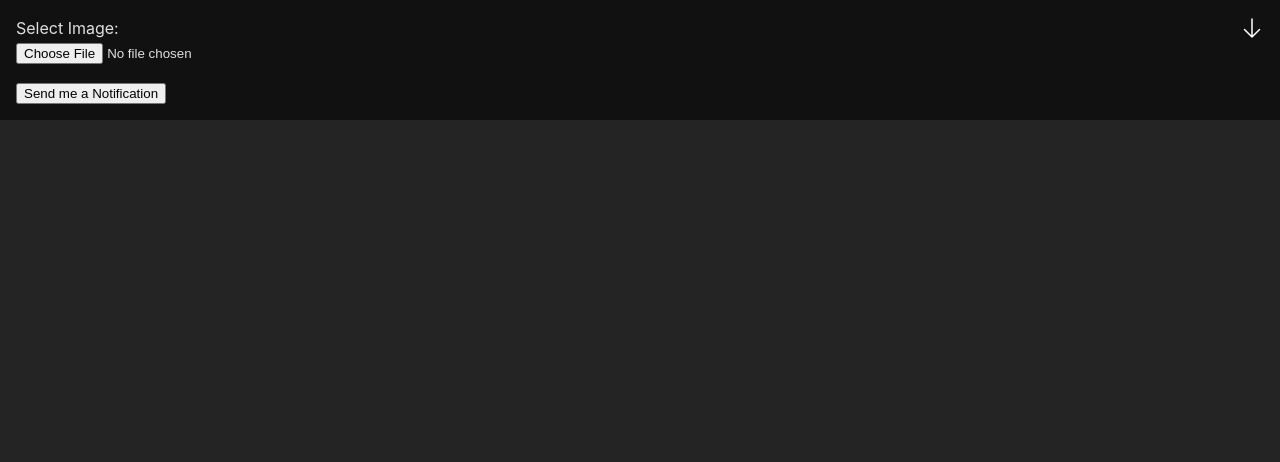
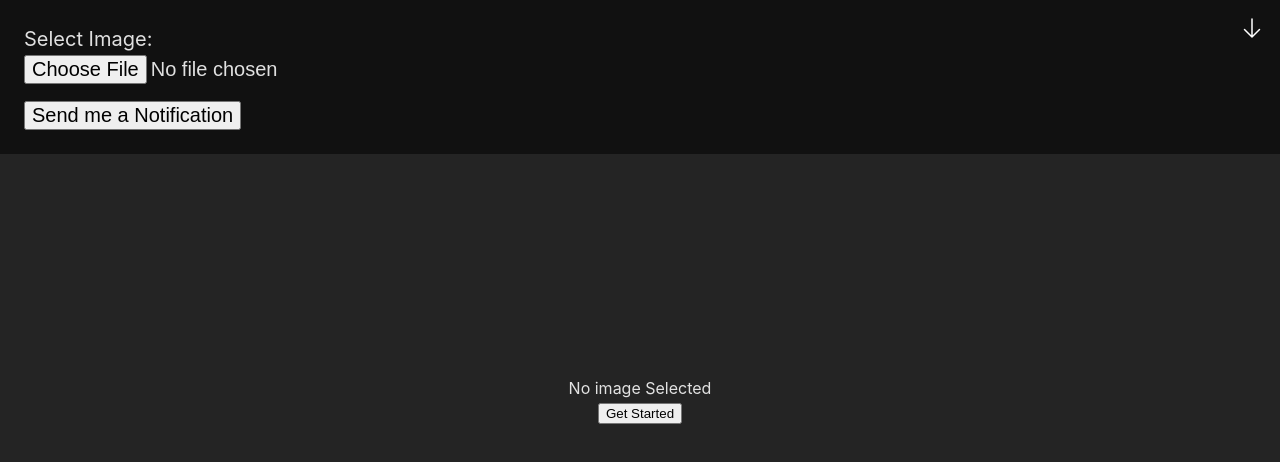
Before and after one commit to EdricY/Quick-Badge, a website built with Vite: page index.html in a window 1280 px wide. Both pictures are taken after a click on the button 1252 px from the left and 30 px from the top of the page. Built offline with nearby package versions, Linux system fonts and the light colour scheme.

Commit message:
style stuff, notifications not working yet

```diff
--- a/index.html
+++ b/index.html
@@ -9,6 +9,13 @@
 </head>
 
 <body>
+  <div id="mainWrap">
+    <img id="mainImg" />
+    <div id="noneMsg">
+      No image Selected<br />
+      <button id="startBtn">Get Started</button>
+    </div>
+  </div>
   <div id="drawer" class="tucked">
     <label class="mt-4">
       <div>
@@ -27,7 +34,7 @@
     </svg>
   </button>
 
-  <img id="mainImg" />
+
   </div>
   <script type="module" src="/main.js"></script>
 </body>
--- a/main.js
+++ b/main.js
@@ -6,9 +6,14 @@ const fileInput = document.getElementById("fileInput");
 const tuckBtn = document.getElementById("tuckBtn");
 const nowBtn = document.getElementById("nowBtn");
 const mainImg = document.getElementById("mainImg");
+const noneMsg = document.getElementById("noneMsg");
+const startBtn = document.getElementById("startBtn");
 
 const storedImg = localStorage.getItem("imgSrc")
-if (storedImg) mainImg.src = storedImg;
+if (storedImg) {
+  noneMsg.style.display = "none";
+  mainImg.src = storedImg;
+}
 
 
 tuckBtn.addEventListener("click", () => {
@@ -16,12 +21,17 @@ tuckBtn.addEventListener("click", () => {
   drawer.classList.toggle("tucked");
 })
 
+startBtn.addEventListener("click", () => {
+  tuckBtn.classList.toggle("tucked");
+  drawer.classList.toggle("tucked");
+})
+
+
 
 nowBtn.addEventListener("click", () => {
   Notification.requestPermission().then((permission) => {
-    if (permission === "granted") {
-      const notification = new Notification("See My Badge", { body: "Click to see my badge", icon: mainImg });
-    }
+    const notification = new Notification("See My Badge", { body: "Click to see my badge", icon: mainImg });
+    // if (permission === "granted") {}
   });
 })
 
--- a/style.css
+++ b/style.css
@@ -13,18 +13,35 @@
   -moz-osx-font-smoothing: grayscale;
 }
 
+body {
+  margin: 0;
+  overflow-x: hidden;
+}
+
+* {
+  box-sizing: border-box;
+}
+
 #drawer {
+  font-size: 1.25rem;
   background-color: #111;
   position: absolute;
   inset: 0 0 auto 0;
-  padding: 1rem;
+  padding: 1.5rem;
   transition: transform 0.25s;
-  transform: translateY(0%);
+  transform-origin: top;
+  transform: translateY(0);
 }
 
 #drawer.tucked {
   transform: translateY(-100%);
 }
+
+#drawer input,
+#drawer button {
+  font-size: 1.25rem;
+}
+
 
 
 #tuckBtn {
@@ -44,6 +61,24 @@
   transform: rotate(180deg);
 }
 
+#mainWrap {
+  width: 100%;
+  position: absolute;
+  inset: 0;
+  display: grid;
+  place-items: center;
+}
+
+#noneMsg {
+  text-align: center;
+}
+
+#mainImg {
+  width: 100%;
+  position: absolute;
+  inset: 0;
+}
+
 
 
 .mt-4 {
```
